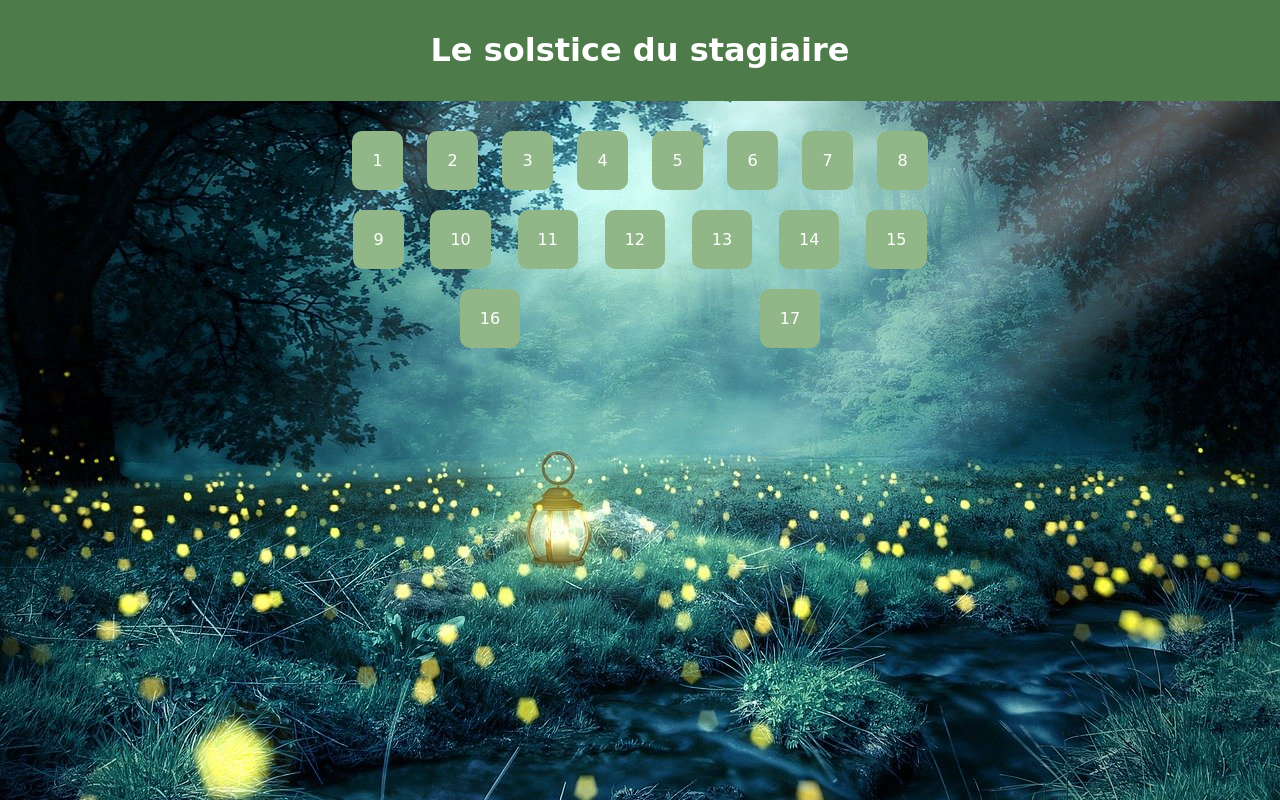
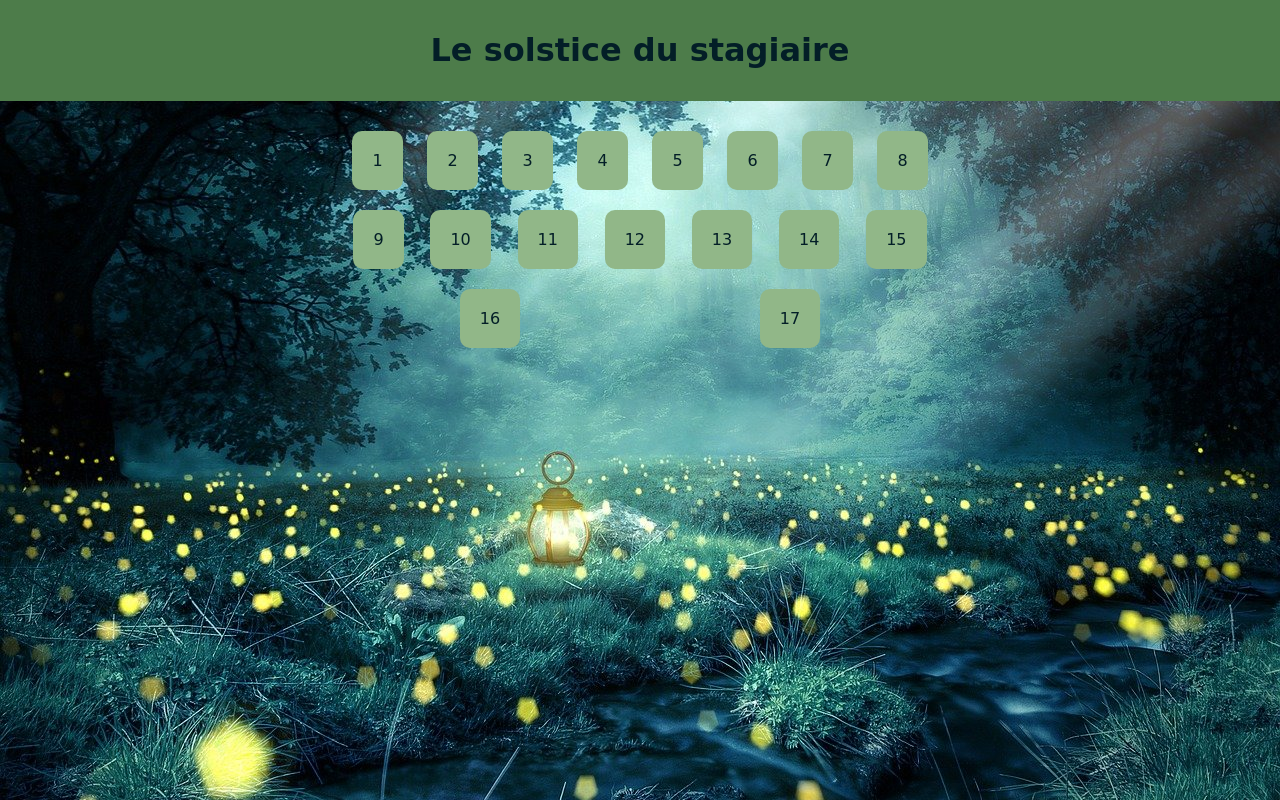
Before and after one commit to Thais81/CalendrierSurprise, a plain HTML site: page index.html in a window 1280 px wide. Drawn offline with Linux system fonts and the light colour scheme; a web font is replaced by a local one.

Commit message:
changement couleur police h&, dans css

```diff
--- a/style.css
+++ b/style.css
@@ -5,7 +5,7 @@ body {
   background-repeat: no-repeat;
   margin: 0;
   padding: 0;
-  color: #fff;
+  color: #031e27;
 }
 
 header, footer {
```
